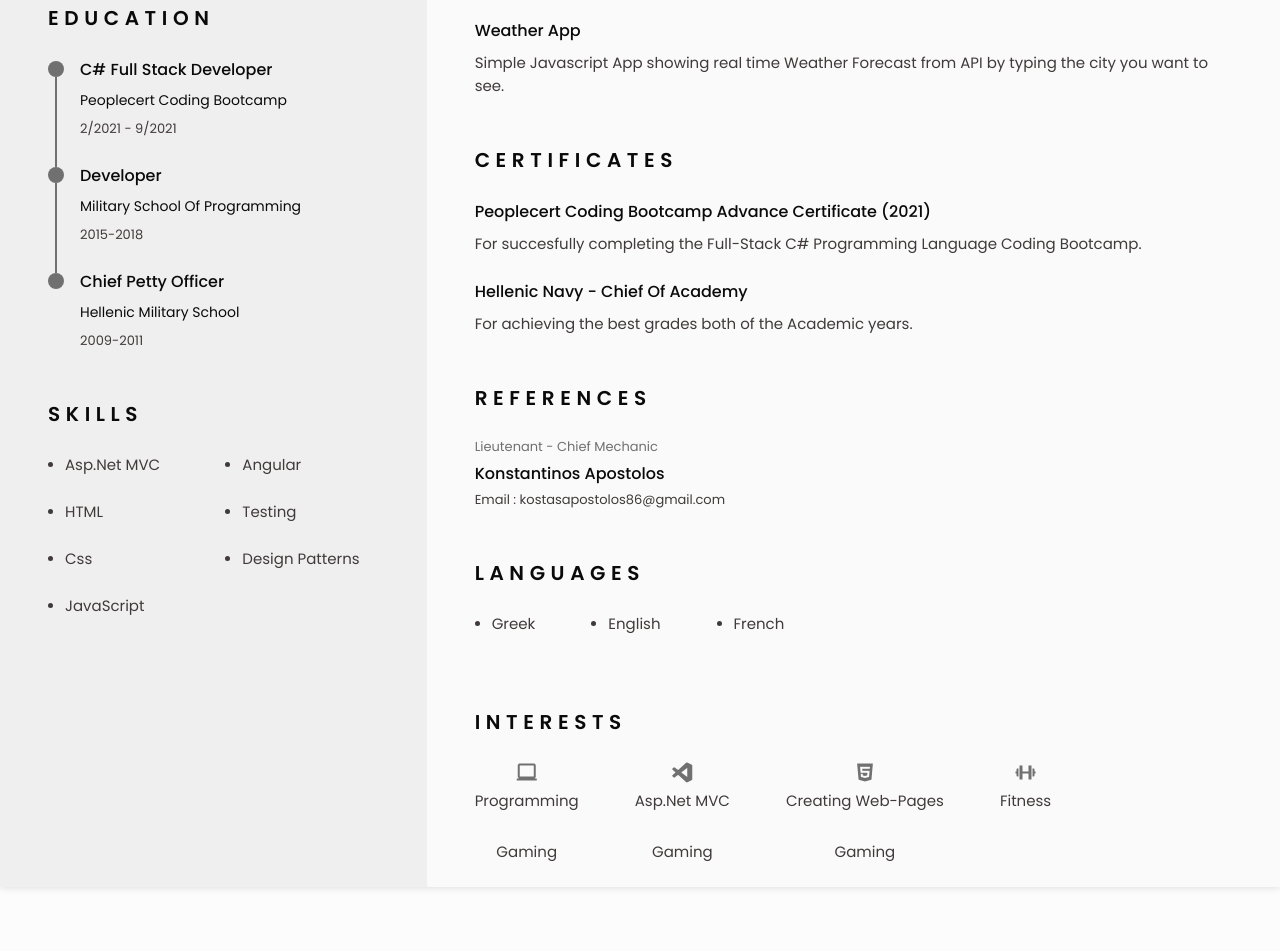
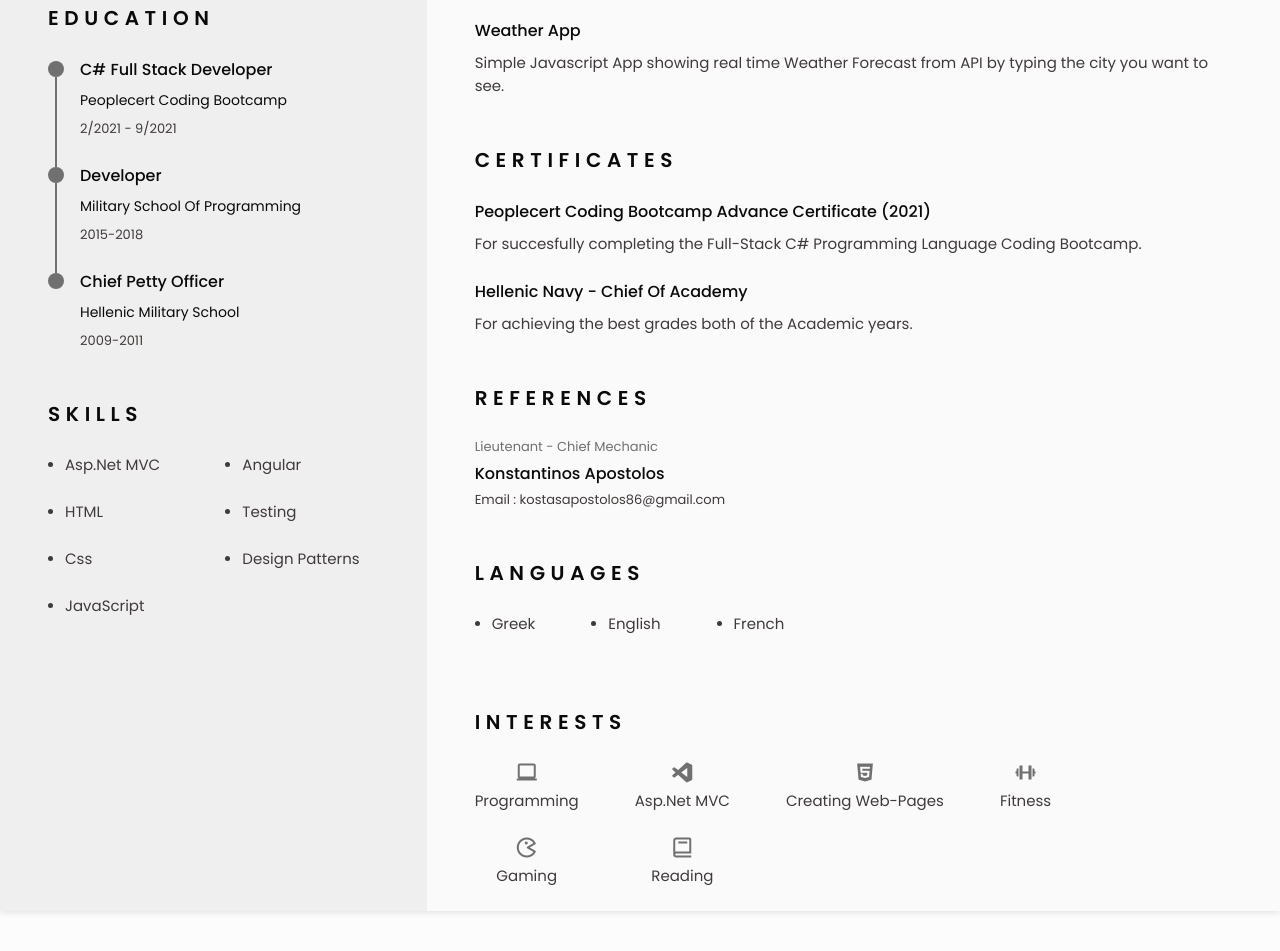
Before and after one commit to StratosFoteinopoulos/Responsive_resume_PDF, a plain HTML site: page index.html in a window 1280 px wide. Shown: the part 926-1877 px from the top of the page. Drawn offline with nearby package versions, Linux system fonts and the light colour scheme.

Commit message:
Update index.html

```diff
--- a/index.html
+++ b/index.html
@@ -410,17 +410,14 @@
                             <span class="interests_name">Fitness</span>
                         </div>
                          <div class="interests_content ">
-                            <i class="bx bx-xbox interests_icon"></i>
+                            <i class="bx bx-game interests_icon"></i>
                             <span class="interests_name">Gaming</span>
                         </div>
                          <div class="interests_content ">
-                            <i class="bx bx-pc interests_icon"></i>
-                            <span class="interests_name">Gaming</span>
+                            <i class="bx bx-book interests_icon"></i>
+                            <span class="interests_name">Reading</span>
                         </div>
-                         <div class="interests_content ">
-                            <i class="bx bx-gamepad interests_icon"></i>
-                            <span class="interests_name">Gaming</span>
-                        </div>
+
                     </div>
                 </section>
 
```
